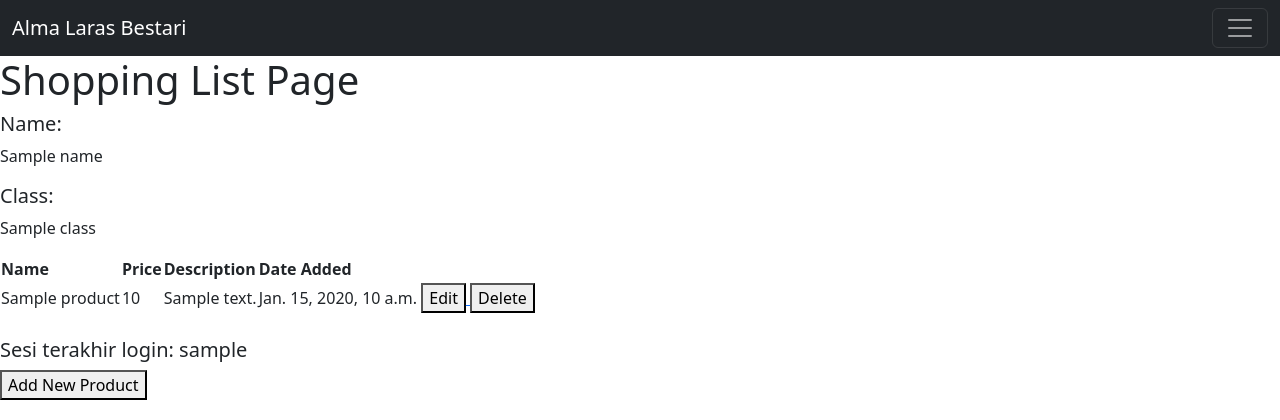
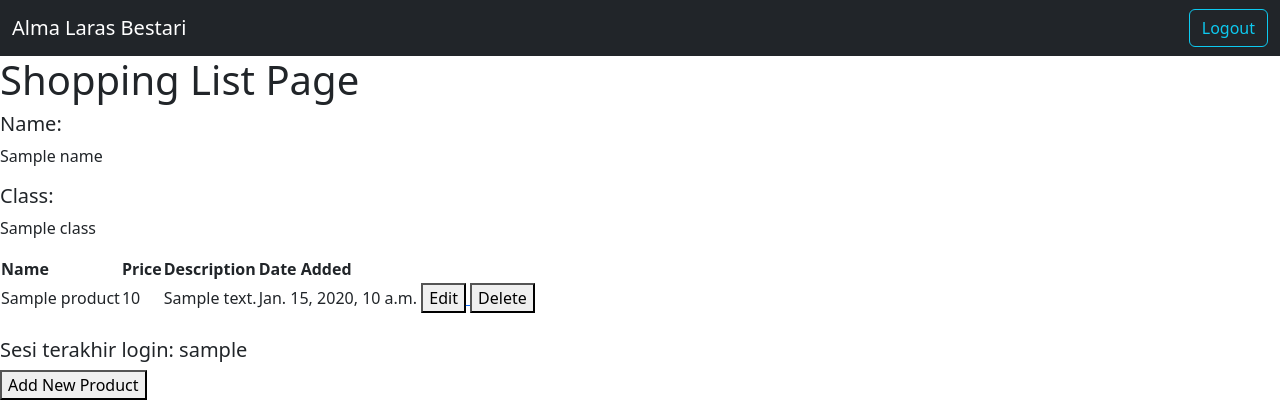
Before and after one commit to almayawn/shopping-list, a Django app: template main/templates/main.html in a window 1280 px wide. Shown: the top 420 px of the page. Run offline with Django 4.2, Linux system fonts and the light colour scheme; the template is opened without the code that fills it: most values are stand-ins (such as "Sample title", 1, 10 or a date in 2020).

Commit message:
Selesai Tutorial 4

```diff
--- a/main/templates/main.html
+++ b/main/templates/main.html
@@ -1,17 +1,20 @@
 {% extends 'base.html' %}
 
 {% block content %}
-    <nav class="navbar navbar-dark bg-dark">
+    <nav class="navbar sticky-top navbar-dark bg-dark">
         <div class="container-fluid">
         <a class="navbar-brand" href="#">Alma Laras Bestari</a>
-        <button class="navbar-toggler" type="button" data-bs-toggle="collapse" data-bs-target="#navbarNavAltMarkup" aria-controls="navbarNavAltMarkup" aria-expanded="false" aria-label="Toggle navigation">
-            <span class="navbar-toggler-icon"></span>
-        </button>
-        <div class="collapse navbar-collapse" id="navbarNavAltMarkup">
+        <!-- <button class="navbar-toggler" type="button" data-bs-toggle="collapse" data-bs-target="#navbarNavAltMarkup" aria-controls="navbarNavAltMarkup" aria-expanded="false" aria-label="Toggle navigation"> -->
+        <a href="{% url 'main:logout' %}">
+            <button class="btn btn-outline-info" type="button">Logout</button>
+        </a>
+            <!-- <span class="navbar-toggler-icon"></span> -->
+        <!-- </button> -->
+        <!-- <div class="collapse navbar-collapse" id="navbarNavAltMarkup">
             <div class="navbar-nav">
             <a class="nav-link active" aria-current="page" href="#">Home</a>
             <a class="nav-link" href="{% url 'main:logout' %}">Logout</a>
-        </div>
+        </div> -->
         </div>
     </nav>
     <h1>Shopping List Page</h1>
```
